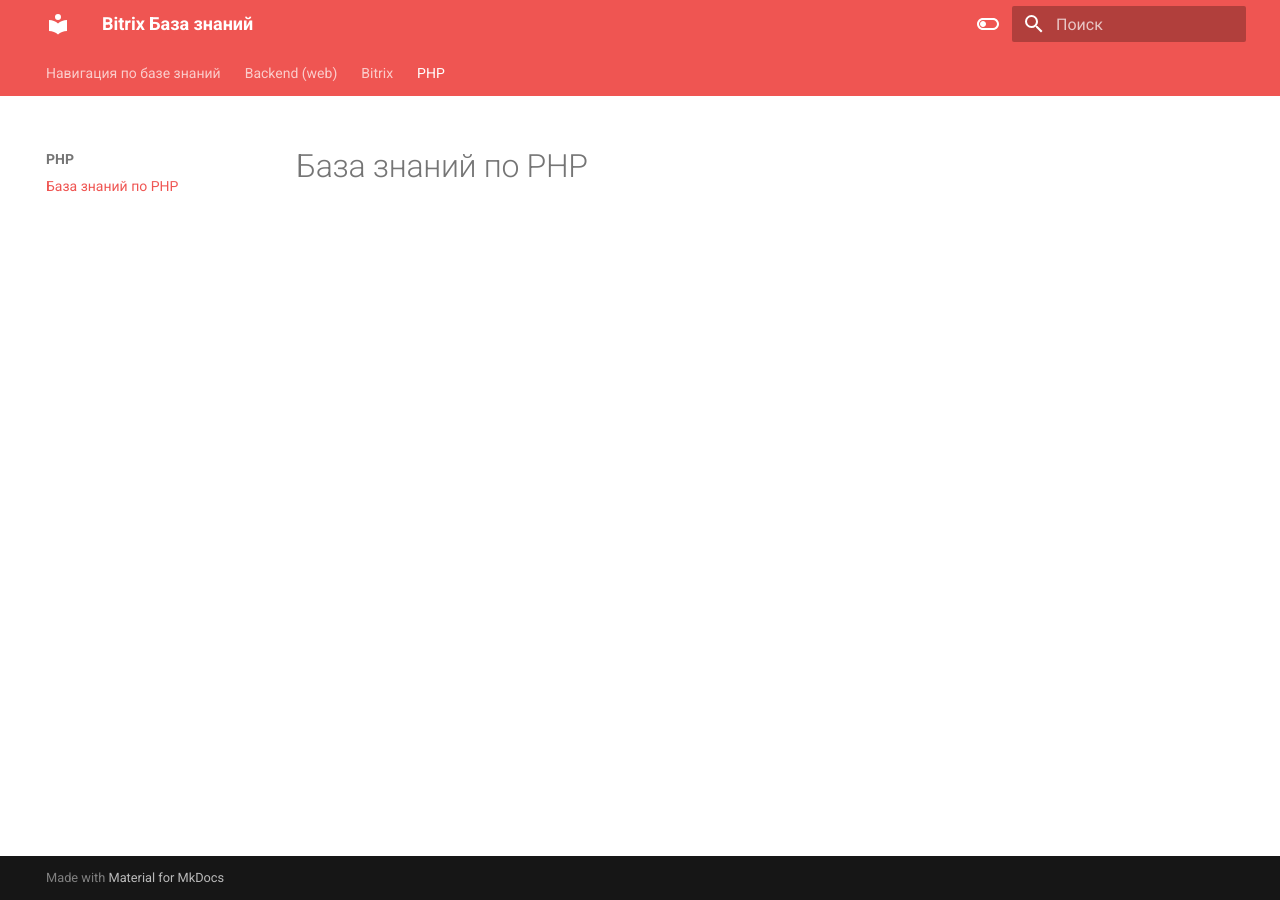
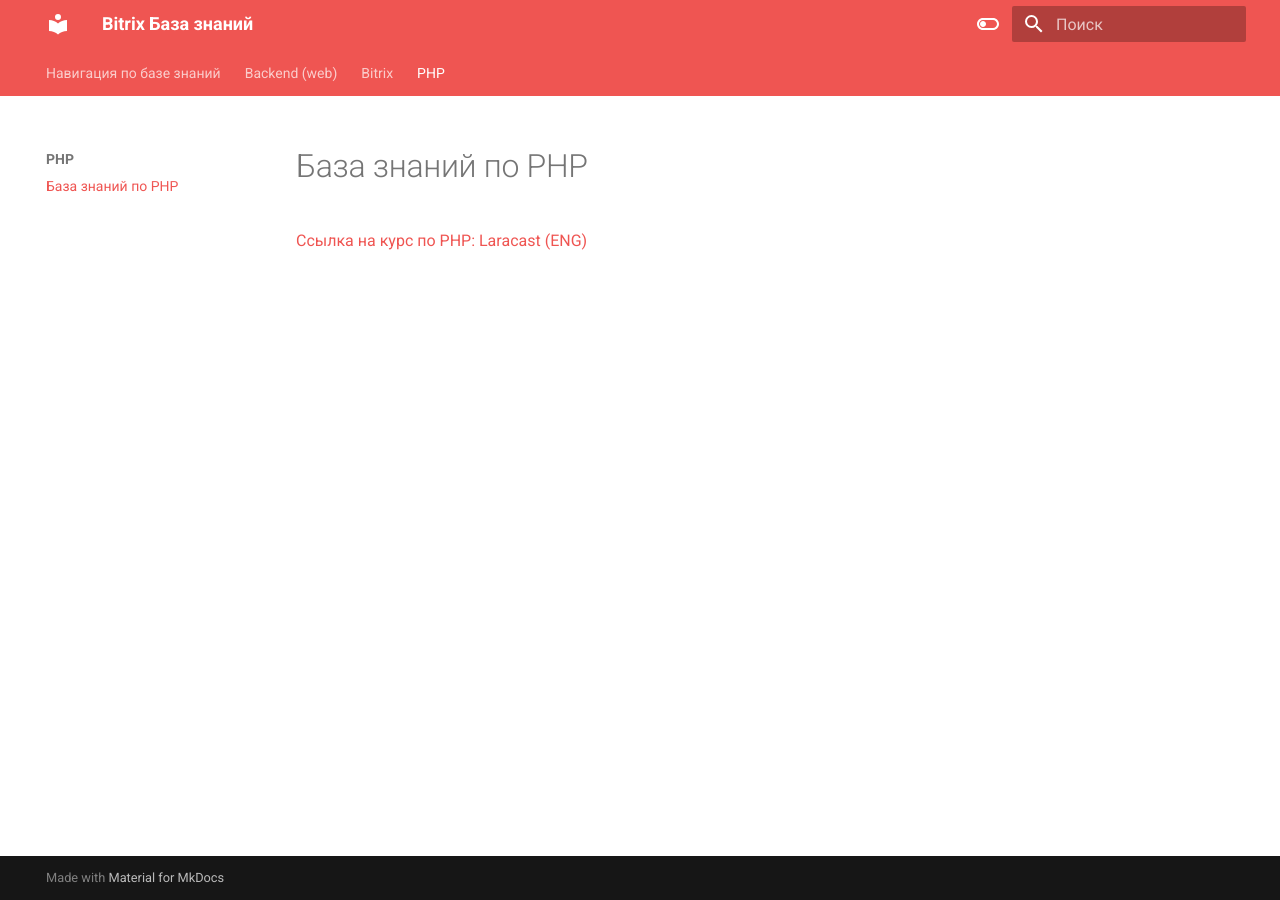
Before and after one commit to netconpi/bitrix-docs, an MkDocs documentation site: the page built from docs/PHP/index.md, in a window 1280 px wide. Built offline with MkDocs 1.6.1 and Material for MkDocs 9.7.7, drawn with Linux system fonts in a browser that asks for light colours.

Commit message:
tasks update

```diff
--- a/docs/PHP/index.md
+++ b/docs/PHP/index.md
@@ -1 +1,3 @@
 # База знаний по PHP
+
+[Ссылка на курс по PHP: Laracast (ENG)](https://laracasts.com/series/php-for-beginners-2023-edition)
```
